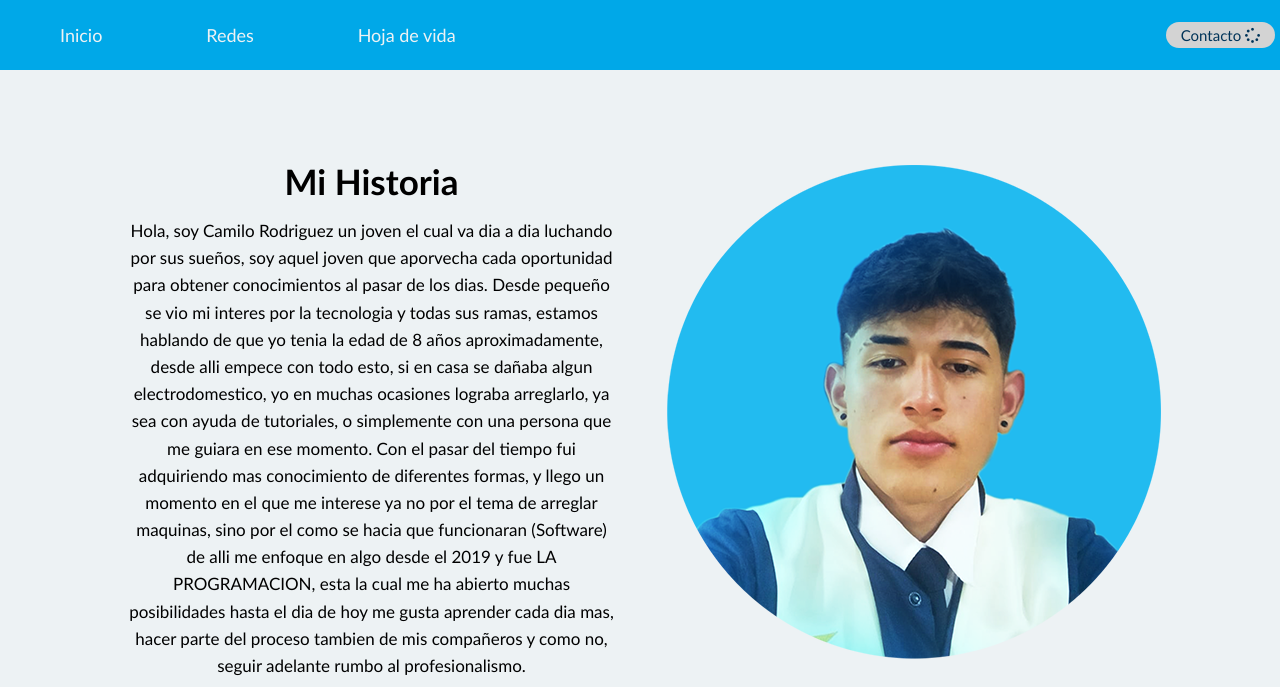
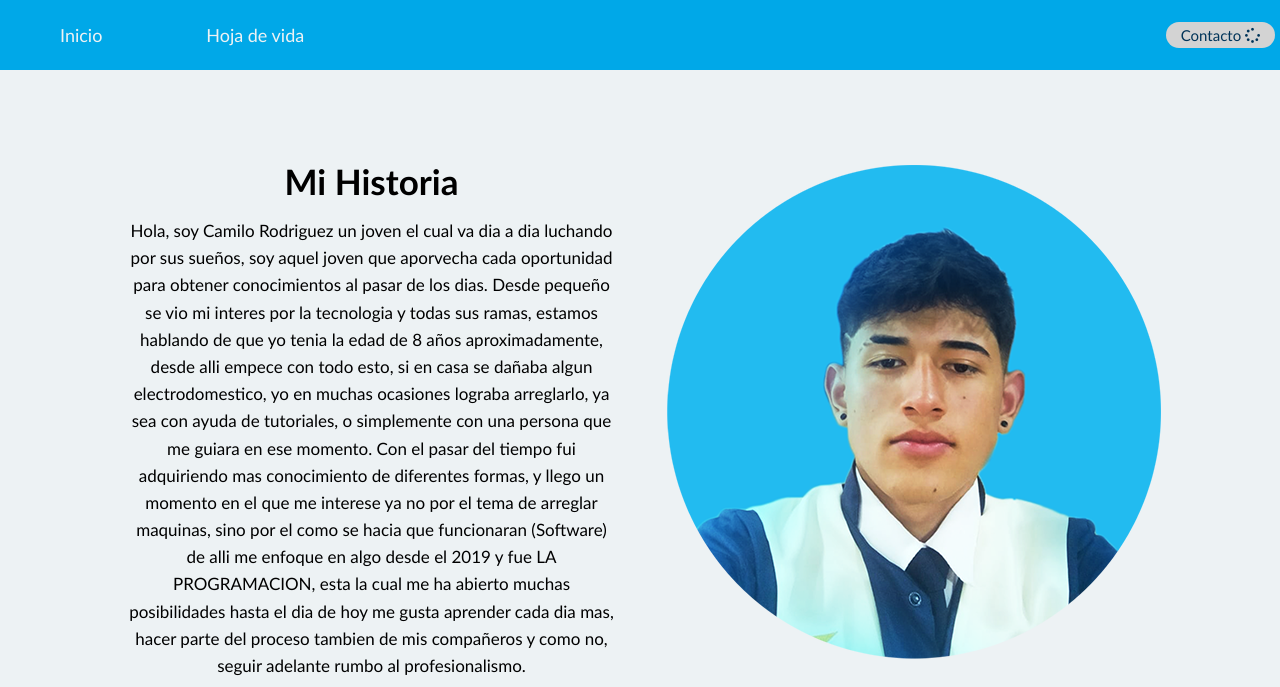
Before and after one commit to Camilo13056/ProyectoFinal, a plain HTML site: page mihistoria.html in a window 1280 px wide. Shown: the top 687 px of the page. Drawn offline with Linux system fonts and the light colour scheme.

Commit message:
Cambio ociones header

```diff
--- a/mihistoria.html
+++ b/mihistoria.html
@@ -20,7 +20,6 @@
       <nav>
         <ul class="navegacion">
           <li><a href="inicio.html">Inicio</a></li>
-          <li><a href="#">Redes</a></li>
           <li><a href="#">Hoja de vida</a></li>
         </ul>
       </nav>
```
